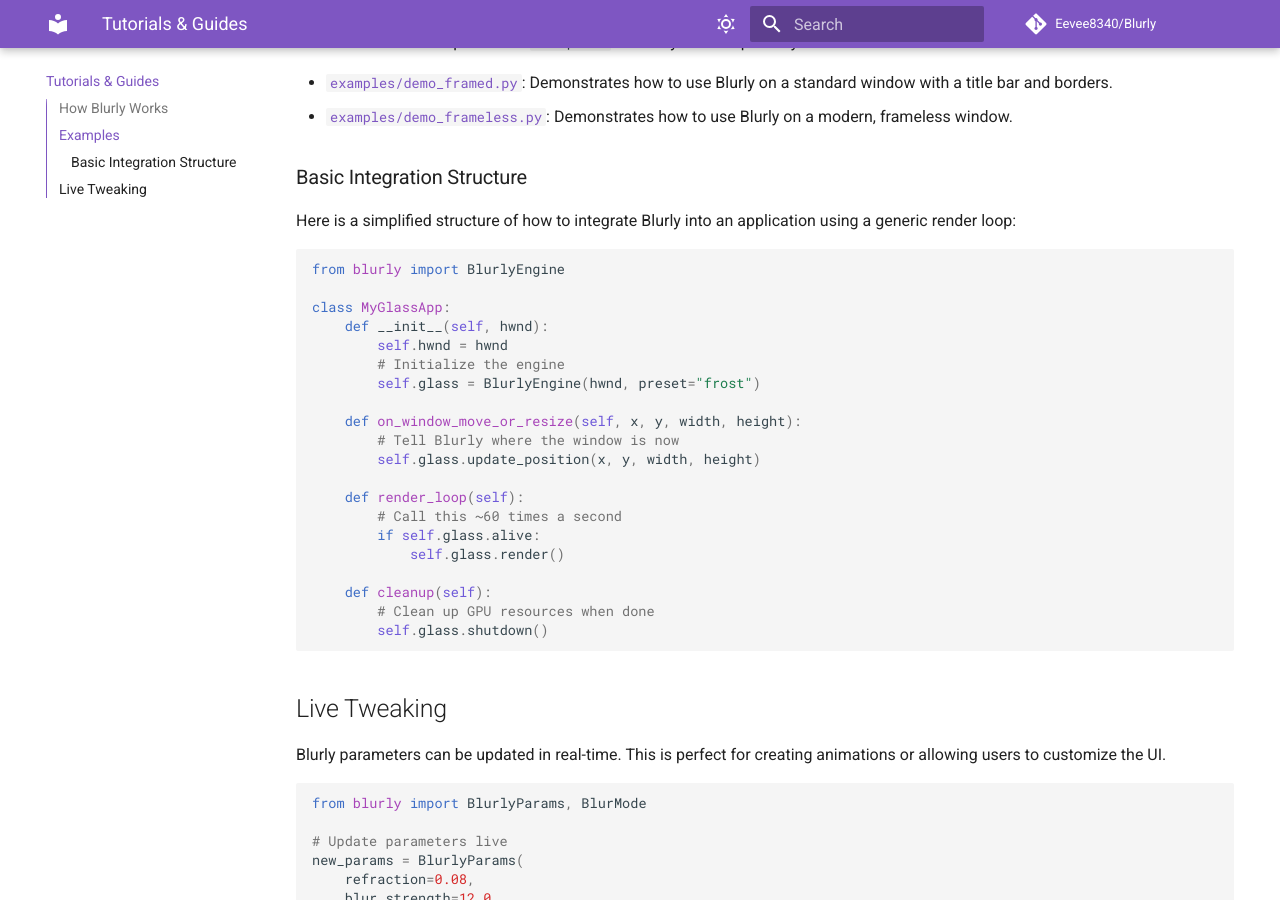
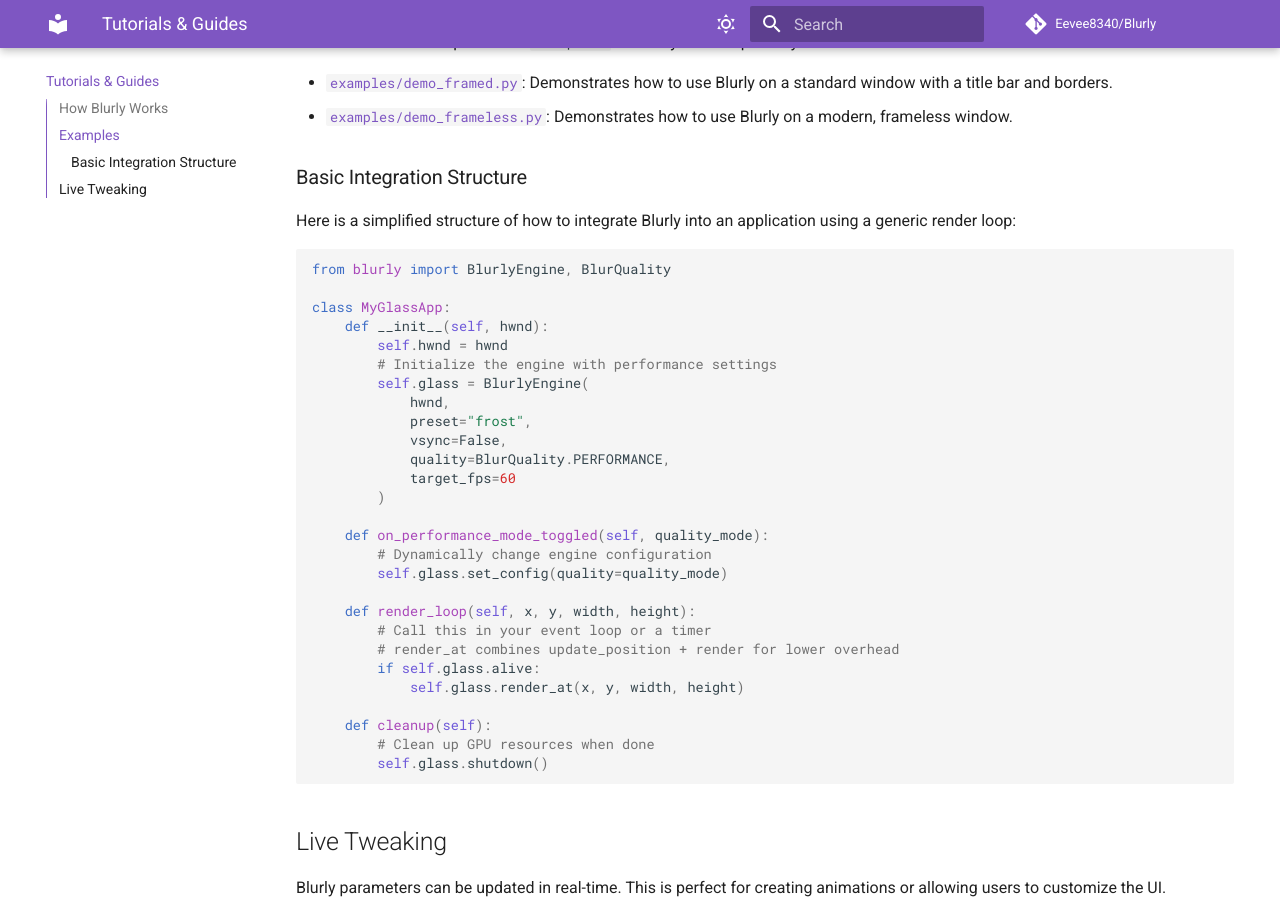
Before and after one commit to Eevee8340/Blurly, an MkDocs documentation site: the page built from docs/tutorials.md, in a window 1280 px wide and 900 px high, scrolled down 592 px. Built offline with MkDocs 1.6.1 and Material for MkDocs 9.7.7, drawn with Linux system fonts in a browser that asks for light colours; comment, search, counter and statistics services are not loaded.

Commit message:
docs: update API documentation with performance and config options

````diff
--- a/docs/tutorials.md
+++ b/docs/tutorials.md
@@ -25,22 +25,29 @@ You can find the examples in the `examples/` directory of the repository:
 Here is a simplified structure of how to integrate Blurly into an application using a generic render loop:
 
 ```python
-from blurly import BlurlyEngine
+from blurly import BlurlyEngine, BlurQuality
 
 class MyGlassApp:
     def __init__(self, hwnd):
         self.hwnd = hwnd
-        # Initialize the engine
-        self.glass = BlurlyEngine(hwnd, preset="frost")
+        # Initialize the engine with performance settings
+        self.glass = BlurlyEngine(
+            hwnd,
+            preset="frost",
+            vsync=False,
+            quality=BlurQuality.PERFORMANCE,
+            target_fps=60
+        )
 
-    def on_window_move_or_resize(self, x, y, width, height):
-        # Tell Blurly where the window is now
-        self.glass.update_position(x, y, width, height)
+    def on_performance_mode_toggled(self, quality_mode):
+        # Dynamically change engine configuration
+        self.glass.set_config(quality=quality_mode)
 
-    def render_loop(self):
-        # Call this ~60 times a second
+    def render_loop(self, x, y, width, height):
+        # Call this in your event loop or a timer
+        # render_at combines update_position + render for lower overhead
         if self.glass.alive:
-            self.glass.render()
+            self.glass.render_at(x, y, width, height)
 
     def cleanup(self):
         # Clean up GPU resources when done
````
Also changed, not shown: docs/index.md (+5 -4 lines).
